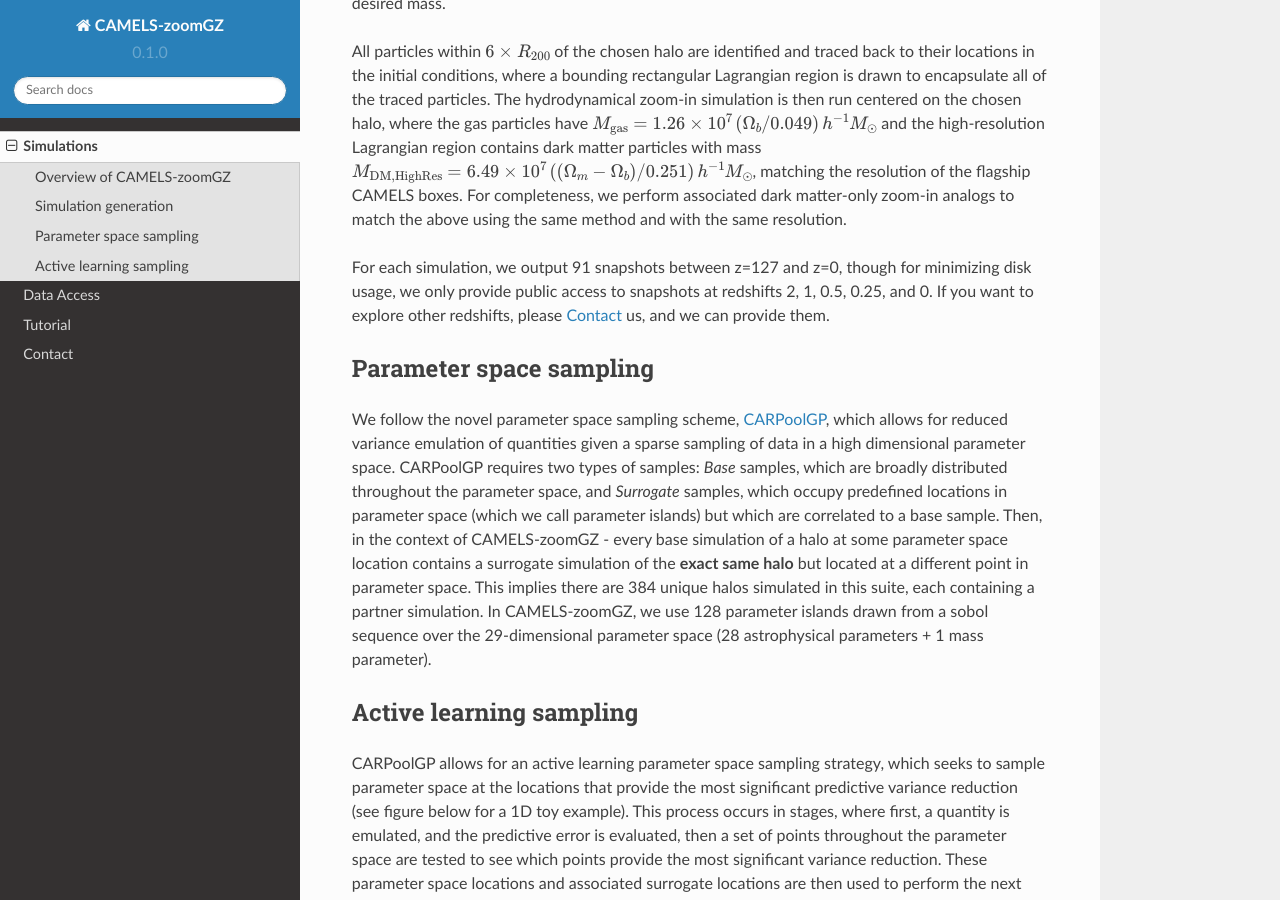
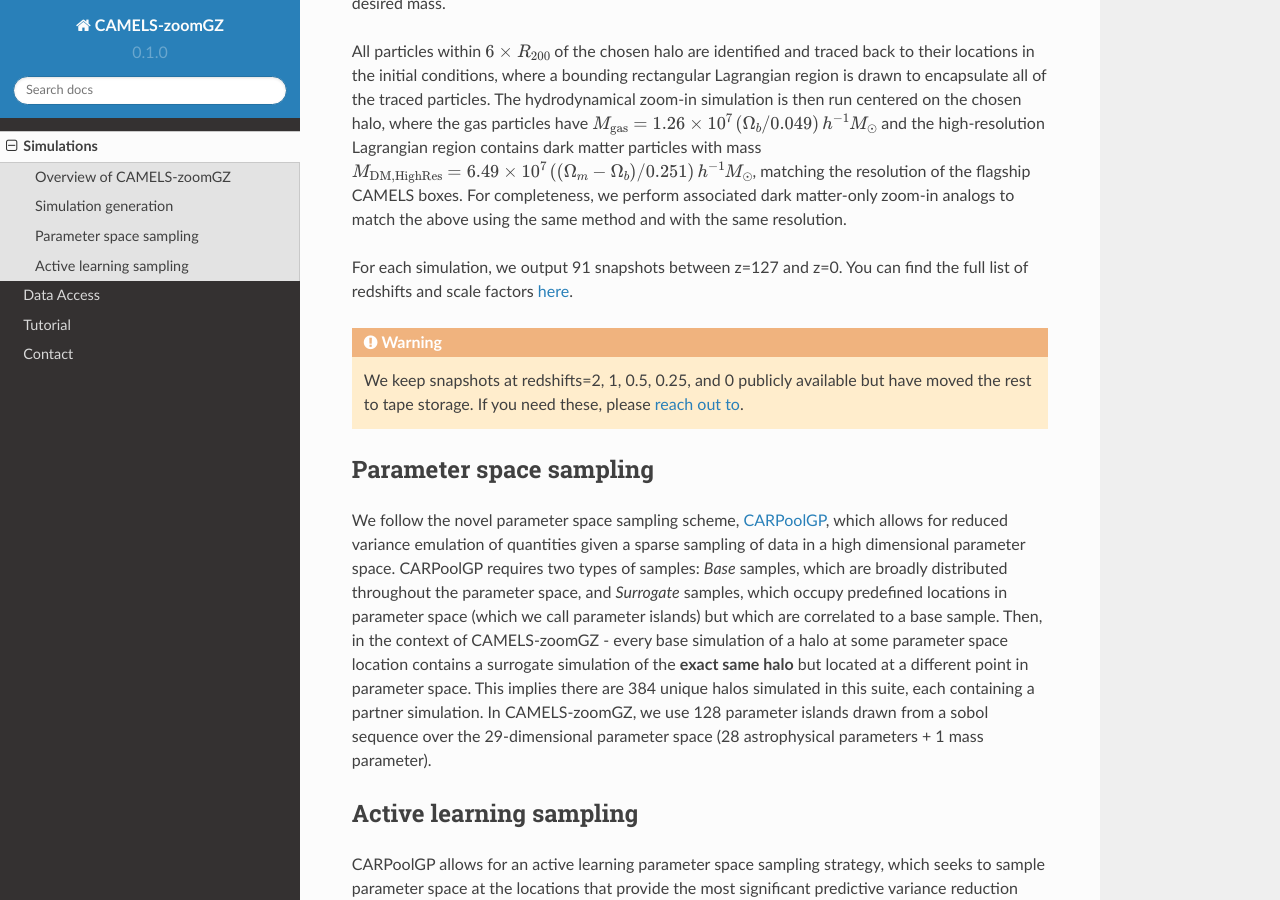
Before and after one commit to Maxelee/zoomGZ, a Sphinx documentation site: the page built from docs/source/simulations.rst, in a window 1280 px wide and 900 px high, scrolled down 712 px. Built offline with Sphinx 7.4.7 and the Read the Docs theme 2.0.0, drawn with Linux system fonts in a browser that asks for light colours.

Commit message:
Update simulations.rst

```diff
--- a/docs/source/simulations.rst
+++ b/docs/source/simulations.rst
@@ -14,7 +14,11 @@ At each parameter space location, we run three separate simulations: A parent si
 
 All particles within :math:`6\times R_{200}` of the chosen halo are identified and traced back to their locations in the initial conditions, where a bounding rectangular Lagrangian region is drawn to encapsulate all of the traced particles. The hydrodynamical zoom-in simulation is then run centered on the chosen halo, where the gas particles have :math:`M_{\rm gas} = 1.26\times 10^{7}\left(\Omega_b/0.049\right) \,h^{-1} M_\odot` and the high-resolution Lagrangian region contains dark matter particles with mass :math:`M_{\rm DM, High Res} = 6.49\times 10^{7}\left((\Omega_m - \Omega_b)/0.251\right) \,h^{-1} M_\odot`, matching the resolution of the flagship CAMELS boxes. For completeness, we perform associated dark matter-only zoom-in analogs to match the above using the same method and with the same resolution.
 
-For each simulation, we output 91 snapshots between z=127 and z=0, though for minimizing disk usage, we only provide public access to snapshots at redshifts 2, 1, 0.5, 0.25, and 0. If you want to explore other redshifts, please :doc:`contact` us, and we can provide them.
+For each simulation, we output 91 snapshots between z=127 and z=0. You can find the full list of redshifts and scale factors `here <https://github.com/franciscovillaescusa/CAMELS/edit/master/docs/source/description.rst>`_.
+
+.. Warning::
+
+   We keep snapshots at redshifts=2, 1, 0.5, 0.25, and 0 publicly available but have moved the rest to tape storage. If you need these, please `reach out to <camel.simulations@gmail.com>`_.
 
 .. _sampling:
 Parameter space sampling
```
